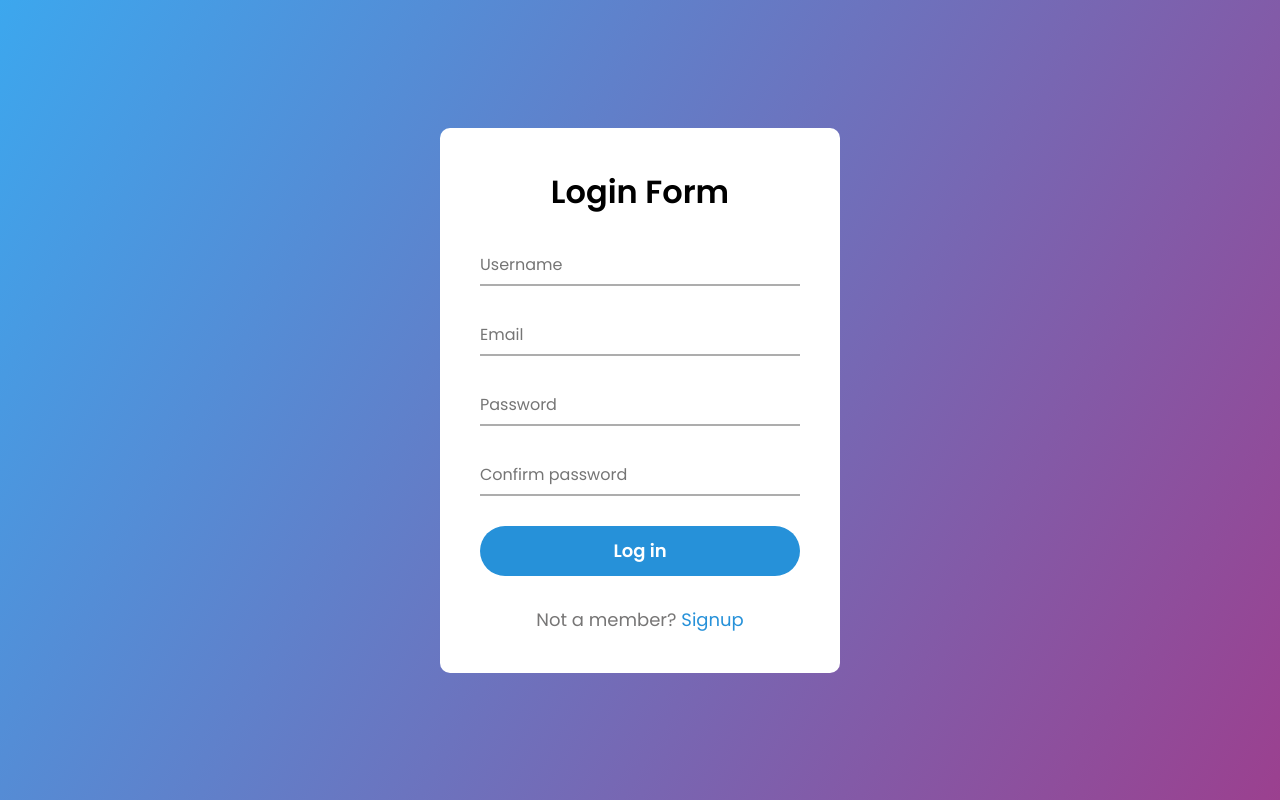
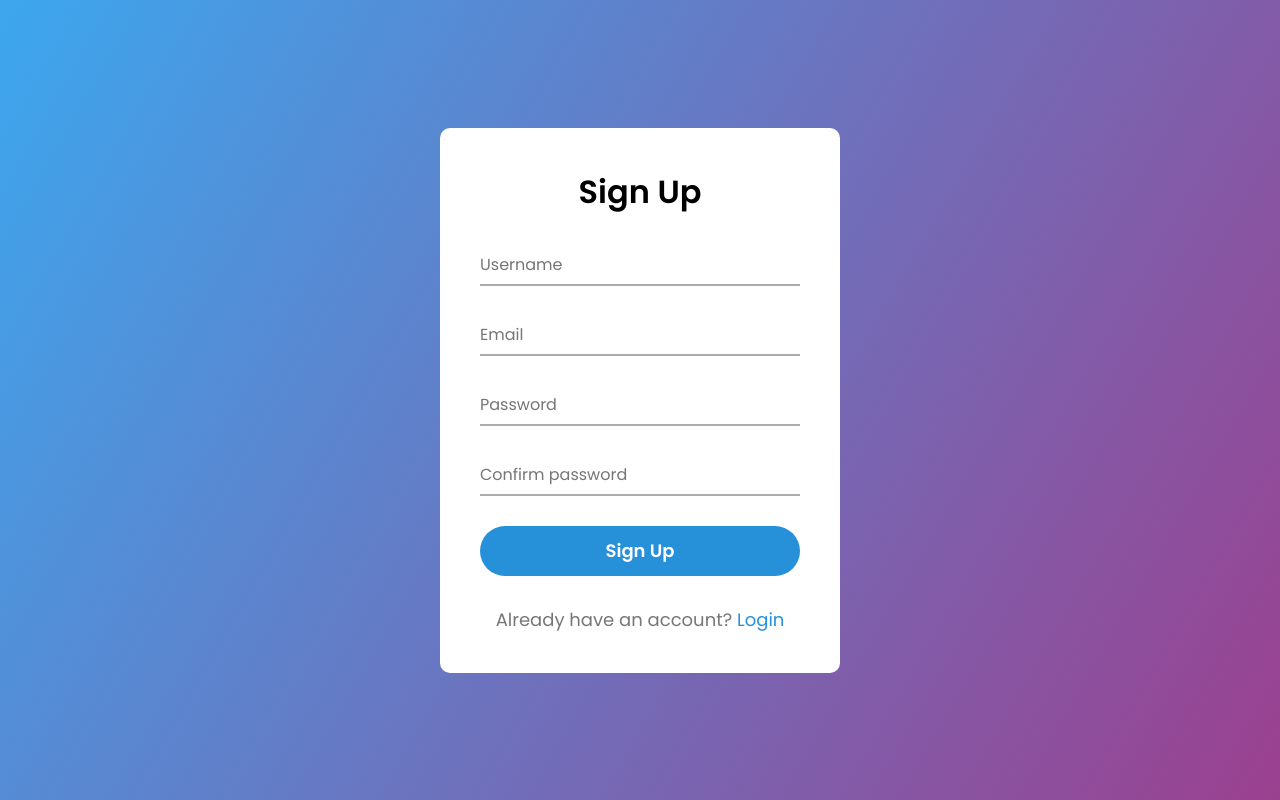
Before and after one commit to nttugit/30days_fe, a plain HTML site: page 8-form-validation/index.html in a window 1280 px wide. Drawn offline with Linux system fonts and the light colour scheme; some packages are replaced by stand-ins of ours; a script that the page names is missing.

Commit message:
Update day_08: content problem

```diff
--- a/8-form-validation/app.js
+++ b/8-form-validation/app.js
@@ -101,7 +101,7 @@ loginForm.addEventListener('submit', function (e) {
         && isValidPassword(password, confirmPassword)
     ) {
         Swal.fire(
-            'Login successfully!',
+            'Sign up successfully!',
             'Enjoy your journey!',
             'success'
         )
--- a/8-form-validation/index.html
+++ b/8-form-validation/index.html
@@ -16,7 +16,7 @@
 <body>
     <div class="container">
         <form action="" id="login_form">
-            <h1>Login Form</h1>
+            <h1>Sign Up</h1>
             <div class="form-control">
                 <input id="login-username" type="text" placeholder="Username">
                 <span></span>
@@ -37,10 +37,10 @@
                 <span></span>
                 <small></small>
             </div>
-            <button type="submit" class="btn-login">Log in</button>
+            <button type="submit" class="btn-login">Sign Up</button>
             <div class="form-footer">
-                Not a member?
-                <a href="#">Signup</a>
+                Already have an account?
+                <a href="#">Login</a>
             </div>
         </form>
     </div>
```
